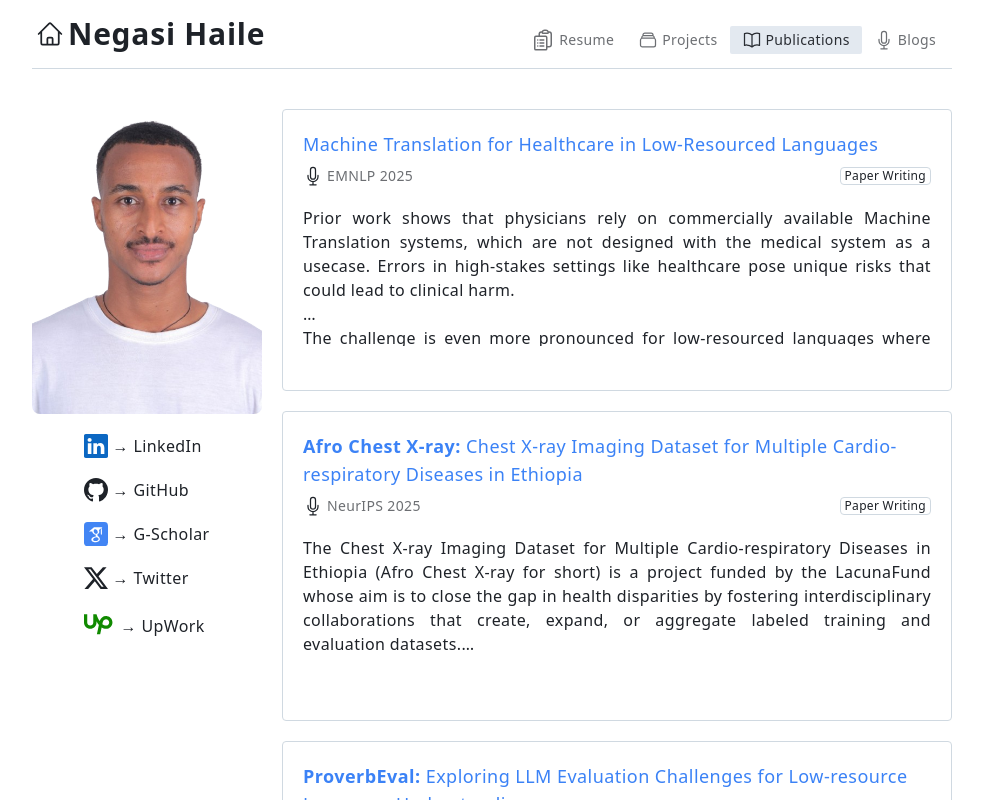
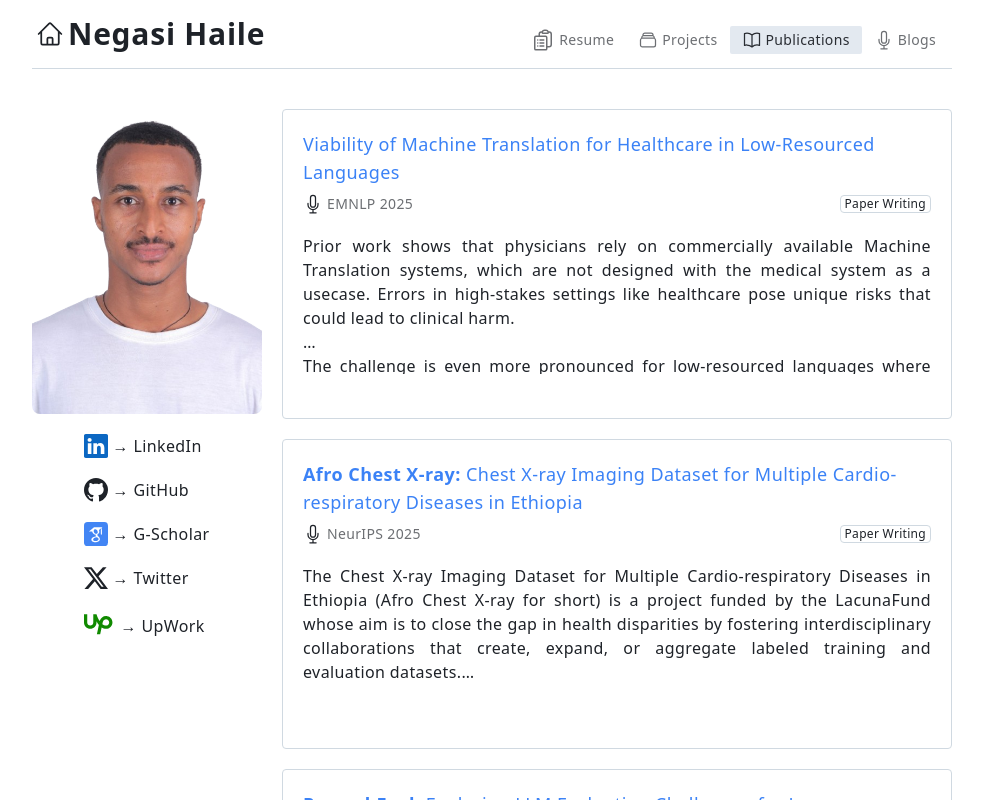
Before and after one commit to NegasiHaile/negasihaile.github.io, a Next.js app: page /publications in a window 1280 px wide. Shown: the top 800 px of the page, without its empty margins (148-1131 px from the left). Built offline with nearby package versions, Linux system fonts and the light colour scheme.

Commit message:
Updated: New publication title

```diff
--- a/src/data/publications.tsx
+++ b/src/data/publications.tsx
@@ -1,7 +1,12 @@
 export const publications = [
   {
     id: 2,
-    title: <>Machine Translation for Healthcare in Low-Resourced Languages</>,
+    title: (
+      <>
+        Viability of Machine Translation for Healthcare in Low-Resourced
+        Languages
+      </>
+    ),
     abstract: (
       <>
         Prior work shows that physicians rely on commercially available Machine
```
